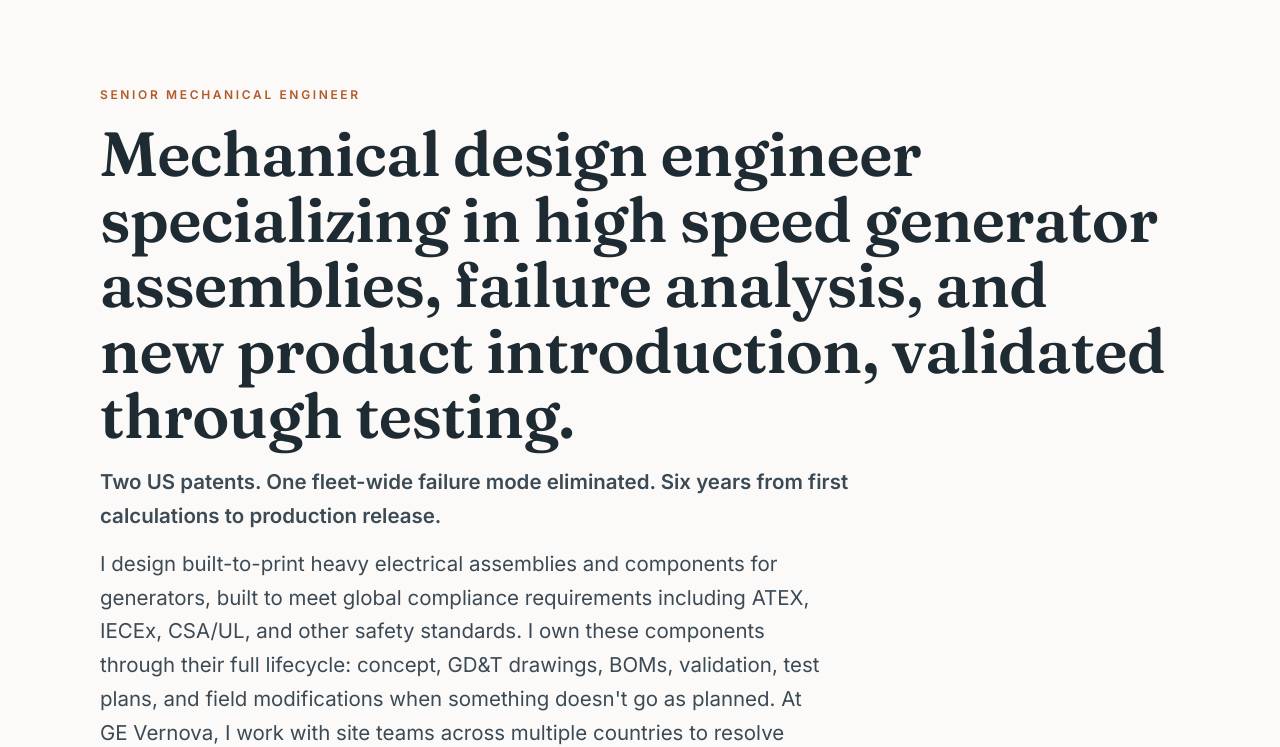
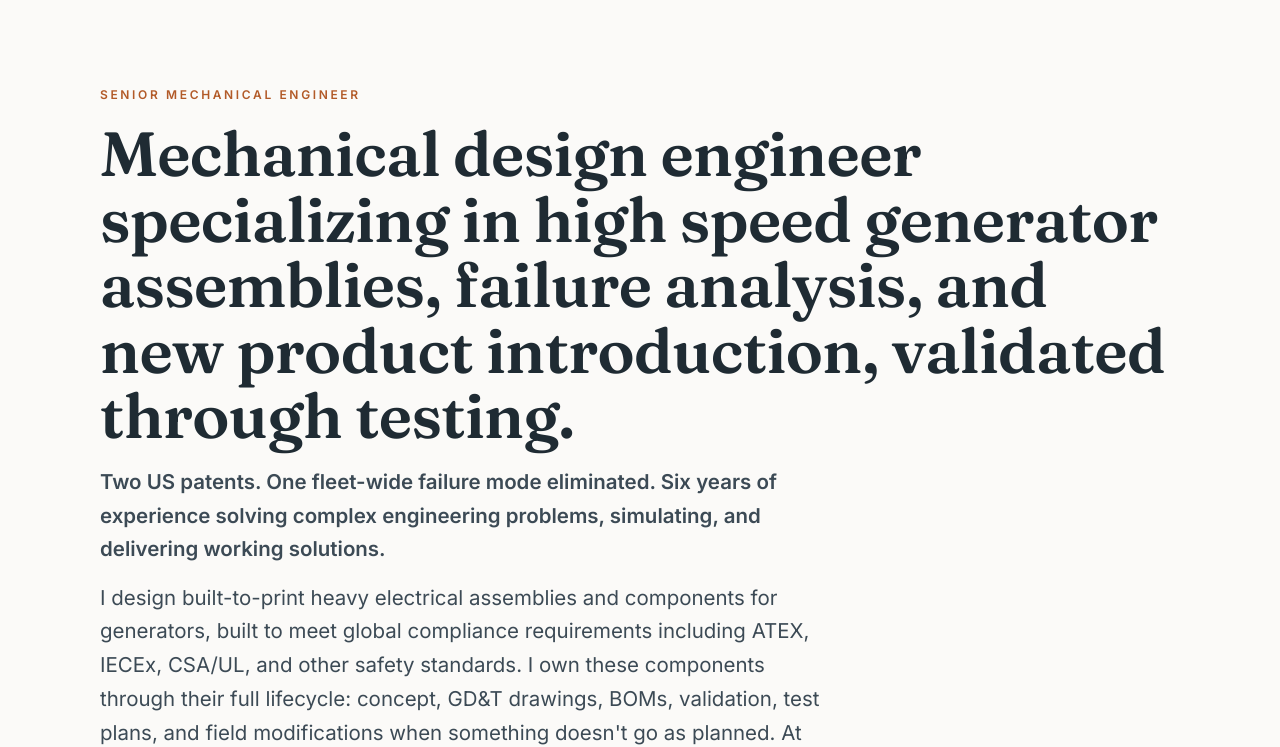
Before and after one commit to abhinaya-ramadugu/abhinaya-ramadugu.github.io, a plain HTML site: page index.html in a window 1280 px wide. Shown: the part 59-806 px from the top of the page. Drawn offline with Linux system fonts and the light colour scheme.

Commit message:
Rewrite supporting line to focus on problem solving, simulation, delivery
Co-Authored-By: Claude Sonnet 5 <noreply@anthropic.com>
Claude-Session: https://claude.ai/code/session_01749f5GZFwqyewgB7B5L9FW

```diff
--- a/index.html
+++ b/index.html
@@ -142,7 +142,7 @@
   <section class="hero" style="border-top:none">
     <p class="eyebrow">Senior mechanical engineer</p>
     <h1>Mechanical design engineer specializing in high speed generator assemblies, failure analysis, and new product introduction, validated through testing.</h1>
-    <p class="lead" style="font-weight:600; margin-bottom:.9rem">Two US patents. One fleet-wide failure mode eliminated. Six years from first calculations to production release.</p>
+    <p class="lead" style="font-weight:600; margin-bottom:.9rem">Two US patents. One fleet-wide failure mode eliminated. Six years of experience solving complex engineering problems, simulating, and delivering working solutions.</p>
     <p class="lead">I design built-to-print heavy electrical assemblies and components for generators, built to meet global compliance requirements including ATEX, IECEx, CSA/UL, and other safety standards. I own these components through their full lifecycle: concept, GD&amp;T drawings, BOMs, validation, test plans, and field modifications when something doesn't go as planned. At GE Vernova, I work with site teams across multiple countries to resolve root cause investigations and nonconformances, then carry those findings back into standardized, validated designs. I've also designed two patented devices, a surgical navigation scanner and a wind turbine vibration absorber, from first principles through validated prototype.</p>
     <p class="lead">Six years across power generation, medical devices, and wind energy. Proficient in NX, SolidWorks, CATIA, and ANSYS Workbench.</p>
     <div class="pills">
```
